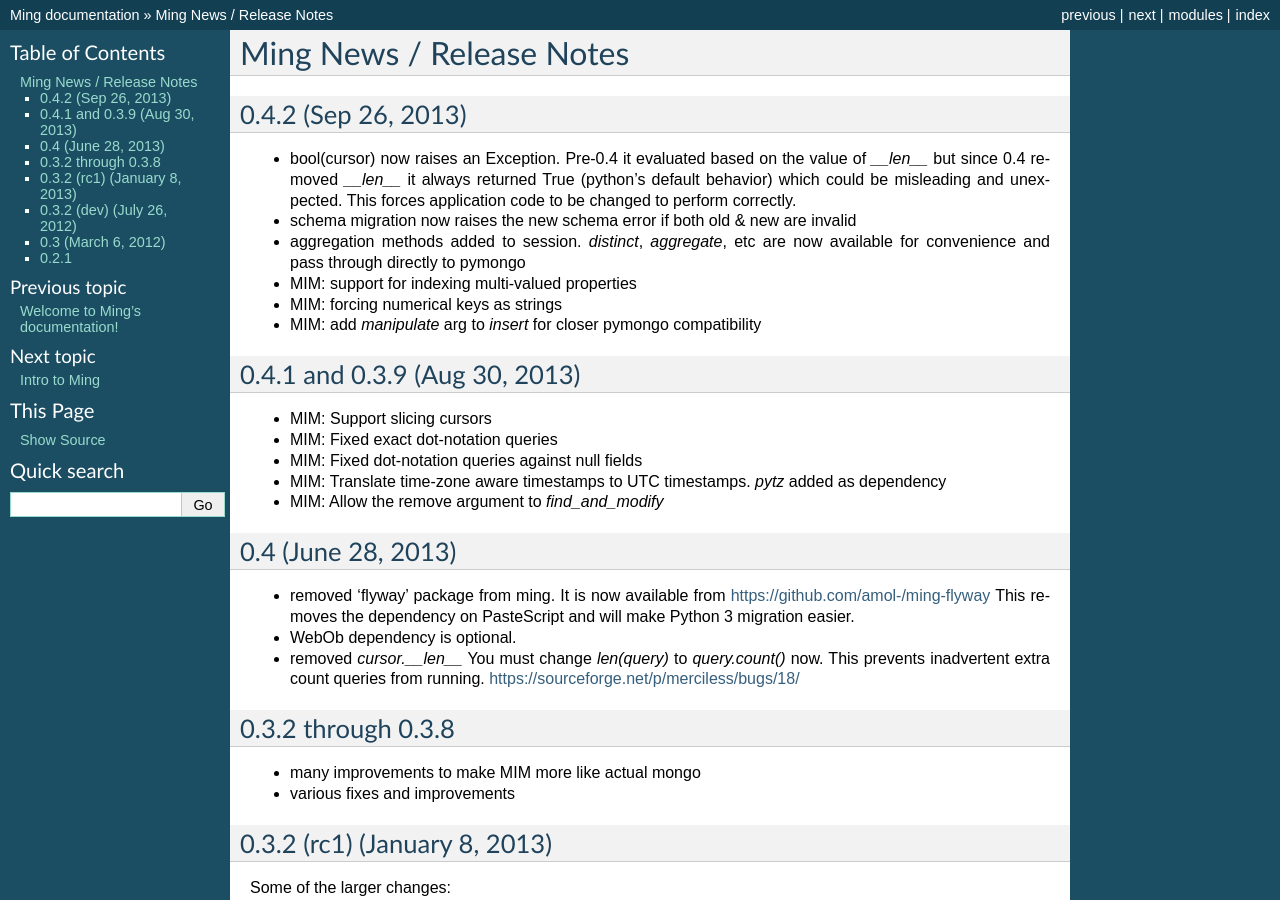
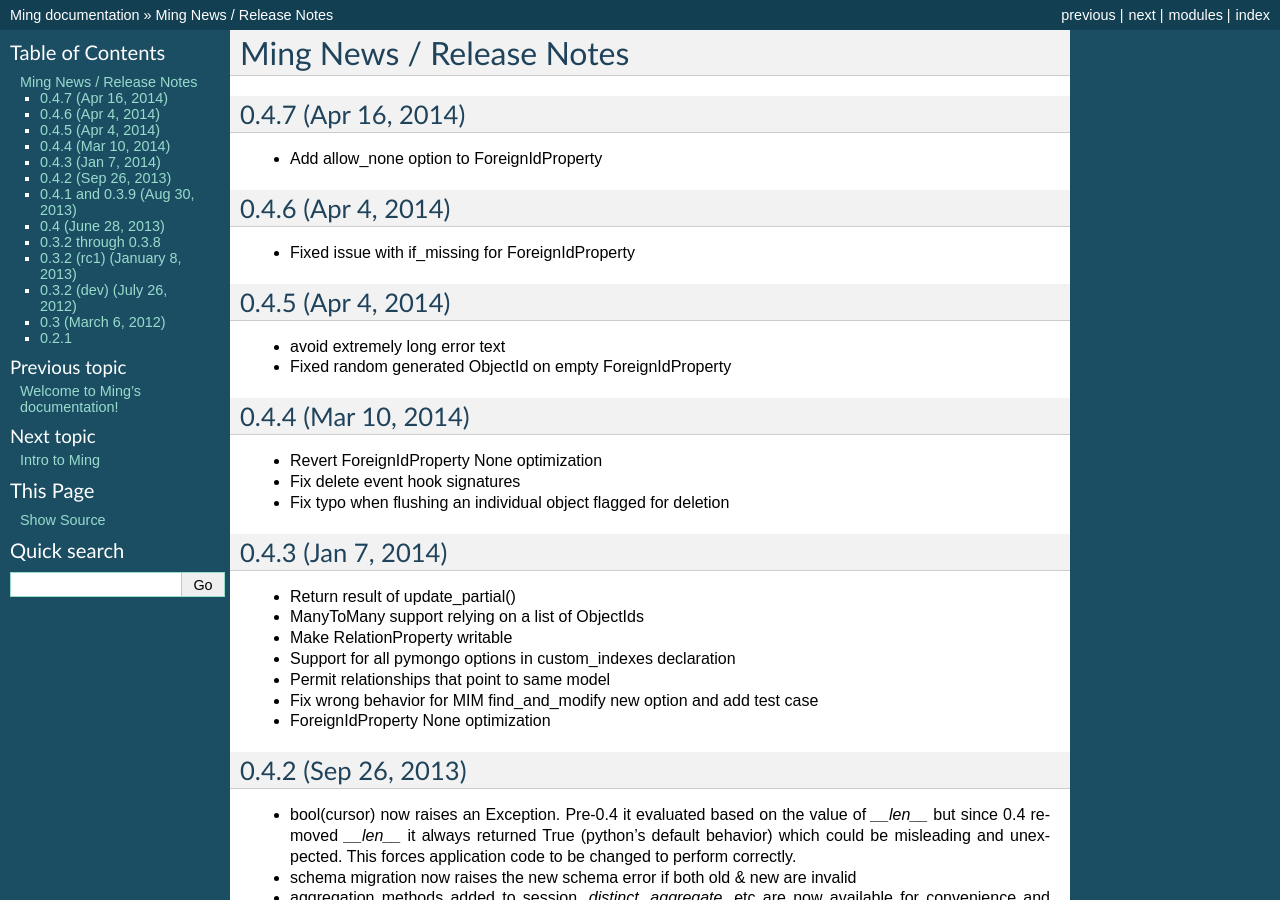
Before and after one commit to TurboGears/Ming, a Sphinx documentation site: the page built from docs/news.rst, in a window 1280 px wide and 900 px high. Built offline with Sphinx 7.4.7, drawn with Linux system fonts in a browser that asks for light colours.

Commit message:
version bump and update release notes for past few versions

```diff
--- a/docs/news.rst
+++ b/docs/news.rst
@@ -1,5 +1,34 @@
 Ming News / Release Notes
 =====================================
+
+0.4.7 (Apr 16, 2014)
+------------------------------------------------
+* Add allow_none option to ForeignIdProperty
+
+0.4.6 (Apr 4, 2014)
+------------------------------------------------
+* Fixed issue with if_missing for ForeignIdProperty
+
+0.4.5 (Apr 4, 2014)
+------------------------------------------------
+* avoid extremely long error text
+* Fixed random generated ObjectId on empty ForeignIdProperty
+
+0.4.4 (Mar 10, 2014)
+------------------------------------------------
+* Revert ForeignIdProperty None optimization
+* Fix delete event hook signatures
+* Fix typo when flushing an individual object flagged for deletion
+
+0.4.3 (Jan 7, 2014)
+------------------------------------------------
+* Return result of update_partial()
+* ManyToMany support relying on a list of ObjectIds
+* Make RelationProperty writable
+* Support for all pymongo options in custom_indexes declaration
+* Permit relationships that point to same model
+* Fix wrong behavior for MIM find_and_modify new option and add test case
+* ForeignIdProperty None optimization
 
 0.4.2 (Sep 26, 2013)
 ------------------------------------------------
--- a/ming/version.py
+++ b/ming/version.py
@@ -1,2 +1,2 @@
-__version_info__ = ('0', '4', '6')
+__version_info__ = ('0', '4', '7')
 __version__='.'.join(__version_info__)
```
